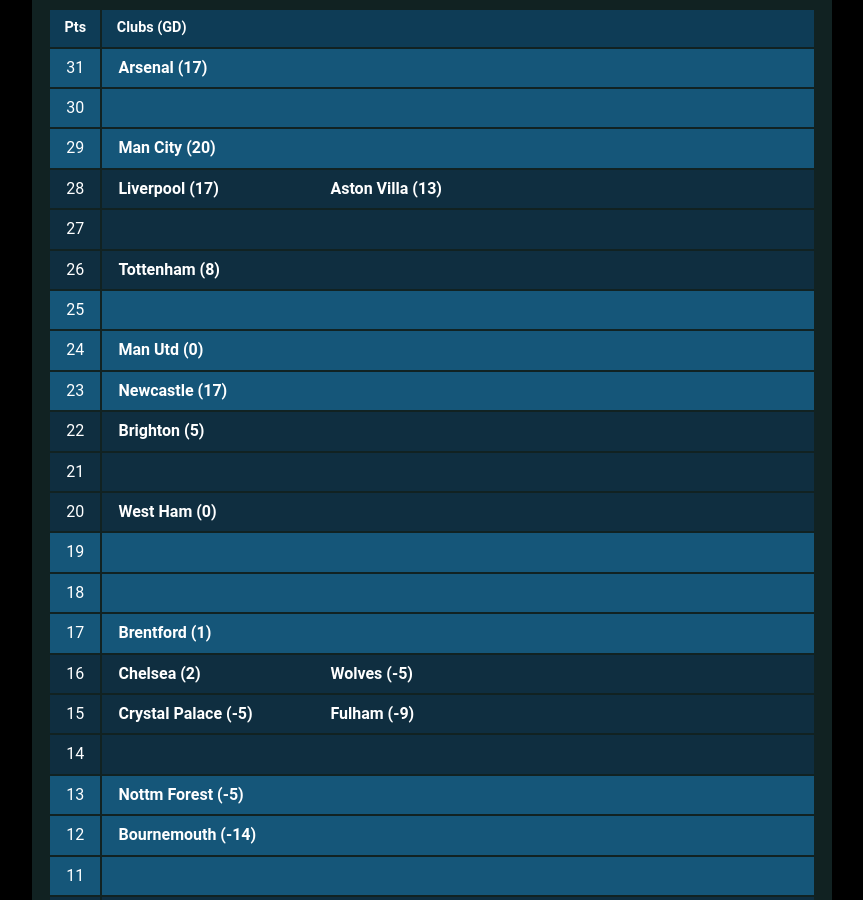
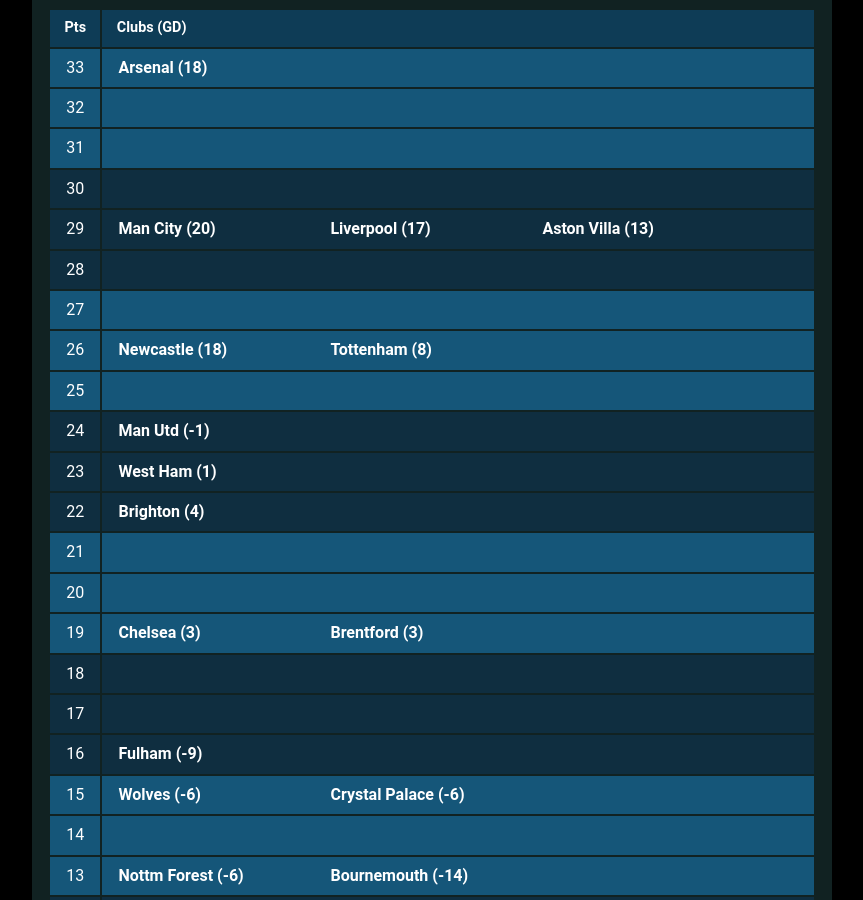
Before and after one commit to muru/muru.github.io, a Jekyll site: the page built from resources.md, in a window 1280 px wide and 900 px high, scrolled down 1437 px. Shown: the whole window, without its empty margins (208-1071 px from the left). Built offline with Jekyll 4.4.1, drawn with Linux system fonts in a browser that asks for light colours; some web fonts are replaced; some of the changed text lies outside the part shown.

Commit message:
updated cann-table: Mon  4 Dec 00:03:09 JST 2023

```diff
--- a/cann-table.html
+++ b/cann-table.html
@@ -1,37 +1,48 @@
 <table id="cann-table">
 <thead> <th> Pts </th> <th> Clubs (GD) </th> </thead>
 	<tr class="cann-row-1">
-		<td class="cann-point"> 31 </td>
+		<td class="cann-point"> 33 </td>
 		<td class="cann-clubs">
-			<span class="club-name"> Arsenal (17) </span>
+			<span class="club-name"> Arsenal (18) </span>
 		</td>
  	</tr>
 	<tr class="cann-row-1">
+		<td class="cann-point"> 32 </td>
+		<td class="cann-clubs">
+		</td>
+ 	</tr>
+	<tr class="cann-row-1">
+		<td class="cann-point"> 31 </td>
+		<td class="cann-clubs">
+		</td>
+ 	</tr>
+	<tr class="cann-row-2">
 		<td class="cann-point"> 30 </td>
 		<td class="cann-clubs">
 		</td>
  	</tr>
-	<tr class="cann-row-1">
+	<tr class="cann-row-2">
 		<td class="cann-point"> 29 </td>
 		<td class="cann-clubs">
 			<span class="club-name"> Man City (20) </span>
+			<span class="club-name"> Liverpool (17) </span>
+			<span class="club-name"> Aston Villa (13) </span>
 		</td>
  	</tr>
 	<tr class="cann-row-2">
 		<td class="cann-point"> 28 </td>
 		<td class="cann-clubs">
-			<span class="club-name"> Liverpool (17) </span>
-			<span class="club-name"> Aston Villa (13) </span>
 		</td>
  	</tr>
-	<tr class="cann-row-2">
+	<tr class="cann-row-1">
 		<td class="cann-point"> 27 </td>
 		<td class="cann-clubs">
 		</td>
  	</tr>
-	<tr class="cann-row-2">
+	<tr class="cann-row-1">
 		<td class="cann-point"> 26 </td>
 		<td class="cann-clubs">
+			<span class="club-name"> Newcastle (18) </span>
 			<span class="club-name"> Tottenham (8) </span>
 		</td>
  	</tr>
@@ -40,66 +51,65 @@
 		<td class="cann-clubs">
 		</td>
  	</tr>
-	<tr class="cann-row-1">
+	<tr class="cann-row-2">
 		<td class="cann-point"> 24 </td>
 		<td class="cann-clubs">
-			<span class="club-name"> Man Utd (0) </span>
+			<span class="club-name"> Man Utd (-1) </span>
 		</td>
  	</tr>
-	<tr class="cann-row-1">
+	<tr class="cann-row-2">
 		<td class="cann-point"> 23 </td>
 		<td class="cann-clubs">
-			<span class="club-name"> Newcastle (17) </span>
+			<span class="club-name"> West Ham (1) </span>
 		</td>
  	</tr>
 	<tr class="cann-row-2">
 		<td class="cann-point"> 22 </td>
 		<td class="cann-clubs">
-			<span class="club-name"> Brighton (5) </span>
+			<span class="club-name"> Brighton (4) </span>
 		</td>
  	</tr>
-	<tr class="cann-row-2">
+	<tr class="cann-row-1">
 		<td class="cann-point"> 21 </td>
 		<td class="cann-clubs">
 		</td>
  	</tr>
-	<tr class="cann-row-2">
+	<tr class="cann-row-1">
 		<td class="cann-point"> 20 </td>
 		<td class="cann-clubs">
-			<span class="club-name"> West Ham (0) </span>
 		</td>
  	</tr>
 	<tr class="cann-row-1">
 		<td class="cann-point"> 19 </td>
 		<td class="cann-clubs">
+			<span class="club-name"> Chelsea (3) </span>
+			<span class="club-name"> Brentford (3) </span>
 		</td>
  	</tr>
-	<tr class="cann-row-1">
+	<tr class="cann-row-2">
 		<td class="cann-point"> 18 </td>
 		<td class="cann-clubs">
 		</td>
  	</tr>
-	<tr class="cann-row-1">
+	<tr class="cann-row-2">
 		<td class="cann-point"> 17 </td>
 		<td class="cann-clubs">
-			<span class="club-name"> Brentford (1) </span>
 		</td>
  	</tr>
 	<tr class="cann-row-2">
 		<td class="cann-point"> 16 </td>
 		<td class="cann-clubs">
-			<span class="club-name"> Chelsea (2) </span>
-			<span class="club-name"> Wolves (-5) </span>
-		</td>
- 	</tr>
-	<tr class="cann-row-2">
-		<td class="cann-point"> 15 </td>
-		<td class="cann-clubs">
-			<span class="club-name"> Crystal Palace (-5) </span>
 			<span class="club-name"> Fulham (-9) </span>
 		</td>
  	</tr>
-	<tr class="cann-row-2">
+	<tr class="cann-row-1">
+		<td class="cann-point"> 15 </td>
+		<td class="cann-clubs">
+			<span class="club-name"> Wolves (-6) </span>
+			<span class="club-name"> Crystal Palace (-6) </span>
+		</td>
+ 	</tr>
+	<tr class="cann-row-1">
 		<td class="cann-point"> 14 </td>
 		<td class="cann-clubs">
 		</td>
@@ -107,16 +117,16 @@
 	<tr class="cann-row-1">
 		<td class="cann-point"> 13 </td>
 		<td class="cann-clubs">
-			<span class="club-name"> Nottm Forest (-5) </span>
-		</td>
- 	</tr>
-	<tr class="cann-row-1">
-		<td class="cann-point"> 12 </td>
-		<td class="cann-clubs">
+			<span class="club-name"> Nottm Forest (-6) </span>
 			<span class="club-name"> Bournemouth (-14) </span>
 		</td>
  	</tr>
-	<tr class="cann-row-1">
+	<tr class="cann-row-2">
+		<td class="cann-point"> 12 </td>
+		<td class="cann-clubs">
+		</td>
+ 	</tr>
+	<tr class="cann-row-2">
 		<td class="cann-point"> 11 </td>
 		<td class="cann-clubs">
 		</td>
@@ -124,15 +134,15 @@
 	<tr class="cann-row-2">
 		<td class="cann-point"> 10 </td>
 		<td class="cann-clubs">
-			<span class="club-name"> Luton (-11) </span>
 		</td>
  	</tr>
-	<tr class="cann-row-2">
+	<tr class="cann-row-1">
 		<td class="cann-point"> 9 </td>
 		<td class="cann-clubs">
+			<span class="club-name"> Luton (-13) </span>
 		</td>
  	</tr>
-	<tr class="cann-row-2">
+	<tr class="cann-row-1">
 		<td class="cann-point"> 8 </td>
 		<td class="cann-clubs">
 		</td>
@@ -140,25 +150,20 @@
 	<tr class="cann-row-1">
 		<td class="cann-point"> 7 </td>
 		<td class="cann-clubs">
-			<span class="club-name"> Burnley (-21) </span>
+			<span class="club-name"> Everton (-5) </span>
+			<span class="club-name"> Burnley (-17) </span>
 		</td>
  	</tr>
-	<tr class="cann-row-1">
+	<tr class="cann-row-2">
 		<td class="cann-point"> 6 </td>
 		<td class="cann-clubs">
 		</td>
  	</tr>
-	<tr class="cann-row-1">
+	<tr class="cann-row-2">
 		<td class="cann-point"> 5 </td>
 		<td class="cann-clubs">
-			<span class="club-name"> Sheff Utd (-24) </span>
-		</td>
- 	</tr>
-	<tr class="cann-row-2">
-		<td class="cann-point"> 4 </td>
-		<td class="cann-clubs">
-			<span class="club-name"> Everton (-6) </span>
+			<span class="club-name"> Sheff Utd (-28) </span>
 		</td>
  	</tr>
 </table>
-<span id="cann-gen-note"> Generated on  Sunday, 03 December 2023 at 00:03 JST. </span>
+<span id="cann-gen-note"> Generated on  Monday, 04 December 2023 at 00:03 JST. </span>
```
